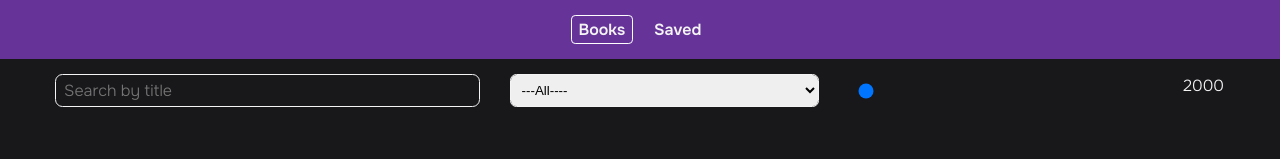
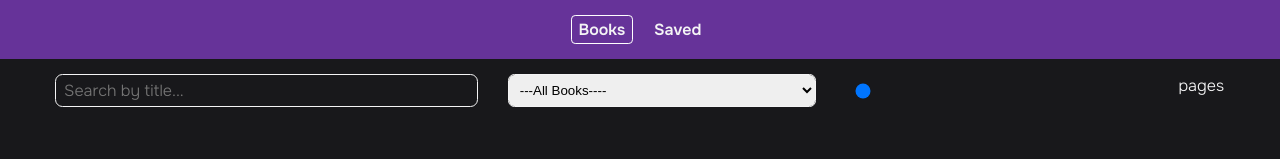
Before and after one commit to JoseIu/reading-list-angular, an Angular app: page /books in a window 1280 px wide. Shown: the top 159 px of the page. Built offline with nearby package versions, Linux system fonts and the light colour scheme.

Commit message:
chanchin value for all books

```diff
--- a/src/app/components/form-filter/form-filter.component.html
+++ b/src/app/components/form-filter/form-filter.component.html
@@ -5,16 +5,16 @@
       formControlName="search"
       type="text"
       class="form__input form__input--search"
-      placeholder="Search by title"
+      placeholder="Search by title..."
     />
   </div>
   <div class="form__range">
     <input formControlName="range" type="range" name="rage" min="10" max="1500" class="form__input" />
-    <span>2000</span>
+    <span class="form__span"> {{ pageRange }} pages </span>
   </div>
 
   <select name="genre" id="genre" class="form__select" formControlName="sortBy">
-    <option class="form__option" value="all">---All----</option>
+    <option class="form__option" value="all">---All Books----</option>
     <option class="form__option" value="Fantasía">Fancy</option>
     <option class="form__option" value="Ciencia ficción">Science fiction</option>
     <option class="form__option" value="Zombies">Zombies</option>
```
